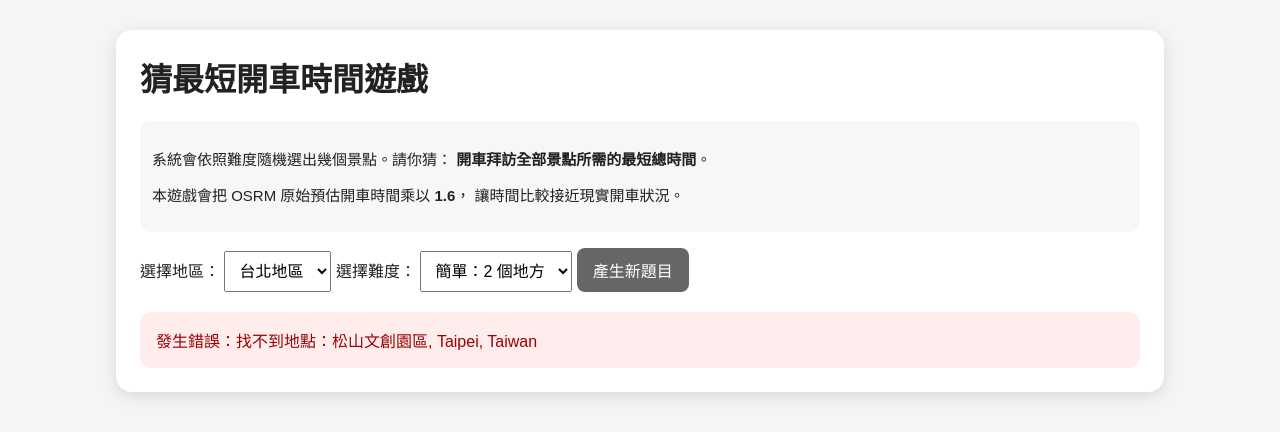
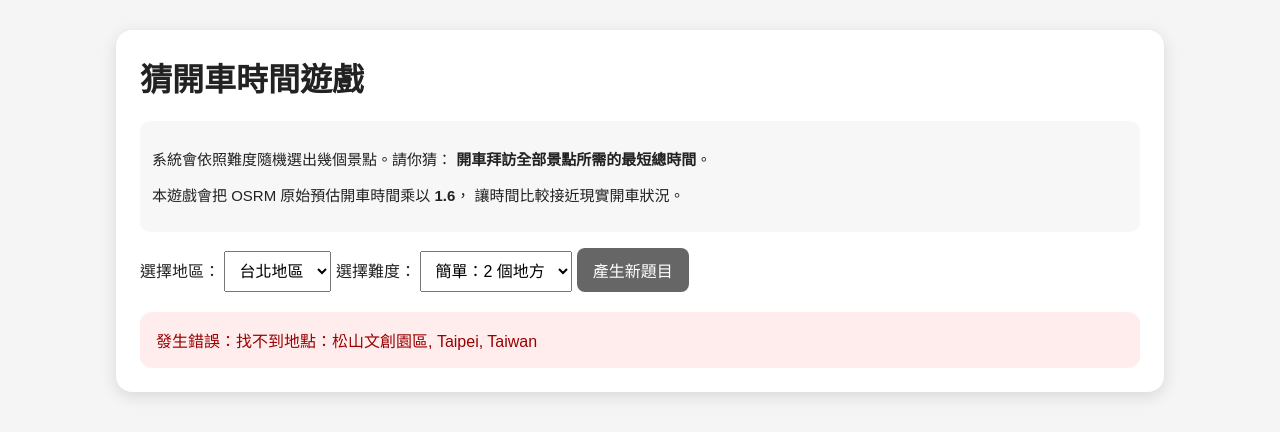
Before and after one commit to beckliao260-commits/-FinalProject, a Flask app: page / in a window 1280 px wide. Shown: the top 432 px of the page. Run offline with Flask 3, Linux system fonts and the light colour scheme; data that the repository does not hold is empty.

Commit message:
Update game page text

```diff
--- a/walking_time_web_game/templates/index.html
+++ b/walking_time_web_game/templates/index.html
@@ -126,7 +126,7 @@
 
 <body>
     <div class="container">
-        <h1>猜最短開車時間遊戲</h1>
+        <h1>猜開車時間遊戲</h1>
 
         <div class="rule-box">
             <p>
@@ -182,7 +182,7 @@
                 </ol>
 
                 <p class="small-note">
-                    你不需要猜順序，只要猜「把全部地方開完的最短總時間」。
+                    只需猜經過全部點的最短時間。
                 </p>
             </div>
 
@@ -215,11 +215,8 @@
                 <p class="score">得分：{{ result.score }} 分</p>
 
                 <p>你的猜測：{{ "%.1f"|format(result.user_guess_min) }} 分鐘</p>
-                <p>調整後最短開車時間：{{ "%.1f"|format(result.adjusted_time_min) }} 分鐘</p>
-                <p class="small-note">
-                    OSRM 原始預估時間：{{ "%.1f"|format(result.original_time_min) }} 分鐘，
-                    乘以 {{ time_multiplier }} 後作為答案。
-                </p>
+                <p>最短開車時間：{{ "%.1f"|format(result.adjusted_time_min) }} 分鐘</p>
+
 
                 <p>誤差：{{ "%.1f"|format(result.error_min) }} 分鐘</p>
                 <p>誤差百分比：{{ "%.1f"|format(result.error_percent) }}%</p>
```
